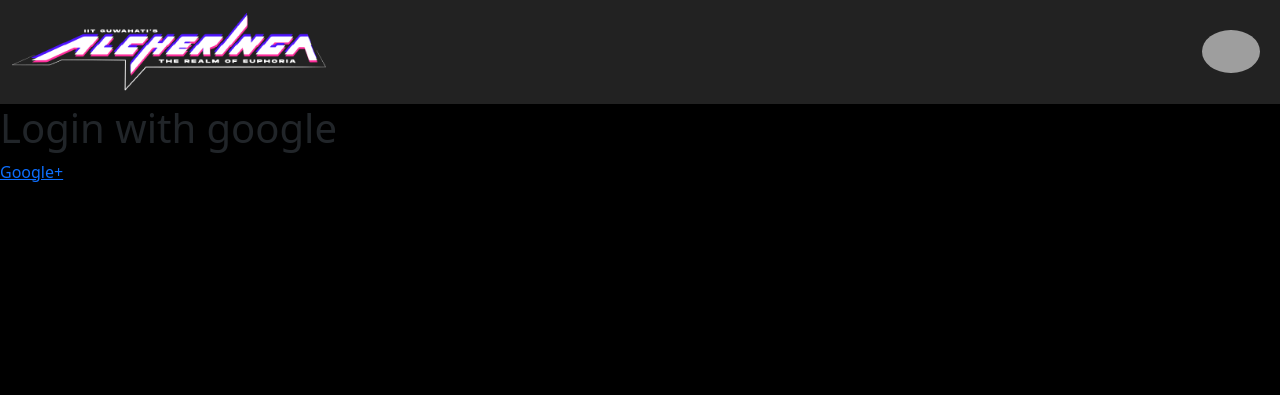
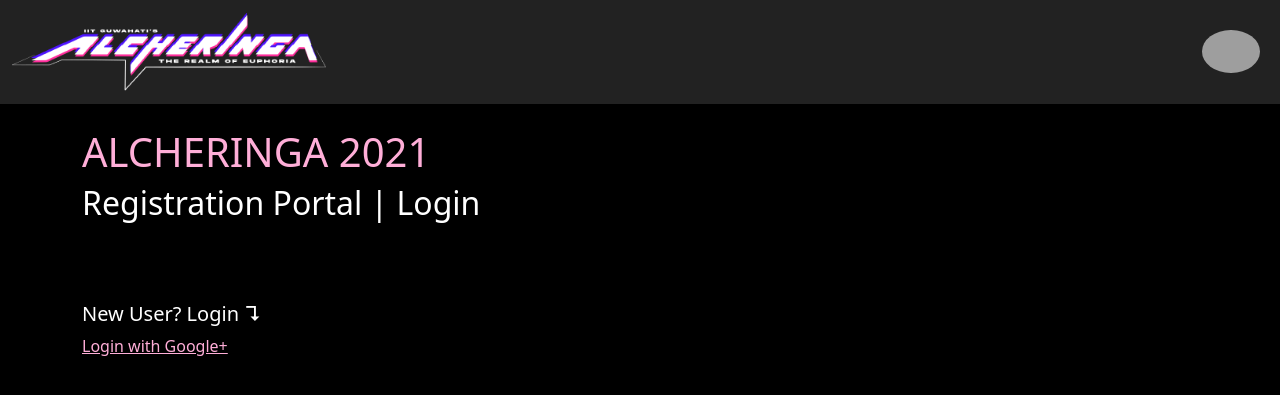
Before and after one commit to KunalSolanke/EventsPortal, a Django app: page /accounts/login/ in a window 1280 px wide. Shown: the top 395 px of the page. Run offline with Django 3.2, Linux system fonts and the light colour scheme; grey boxes are pictures that could not be loaded.

Commit message:
Added UI for Login/Signup

```diff
--- a/templates/accounts/login.html
+++ b/templates/accounts/login.html
@@ -1,24 +1,37 @@
-{% extends 'base.html'%} {% block title %} EventsPortal | login{% endblock %}
+{% extends 'base.html'%}
+{% block title %} EventsPortal | login{% endblock %}
 {% block content %}
-{% comment %} <form method="POST">
+
+<div class="container mt-4 text-white">
+    <h1 style="color: #FFAED8;;">ALCHERINGA 2021</h1>
+    <h2>Registration Portal | Login</h2>
+    <br><br>
+    {% comment %}
+    <form method="POST" class="mx-auto">
         {% csrf_token %}
         <!-- Email input -->
-    <div class="form-outline mb-4">
+        <div class="form-outline mb-4 col-lg-4 col-12 col-sm-12 col-md-4">
+            <label class="form-label" for="form1Example1">Email address</label>
             <input type="email" name="email" id="form1Example1" class="form-control" />
-        <label class="form-label" for="form1Example1">Email address</label>
         </div>
 
         <!-- Password input -->
-    <div class="form-outline mb-4">
+        <div class="form-outline mb-4 col-lg-4 col-12 col-sm-12 col-md-4">
+            <label class="form-label" for="form1Example2">Password</label>
             <input type="password" name="password" id="form1Example2" class="form-control" />
-        <label class="form-label" for="form1Example2">Password</label>
         </div>
 
         <!-- 2 column grid layout for inline styling -->
 
         <!-- Submit button -->
-    <button type="submit" class="btn btn-primary btn-block">Sign in</button>
-</form> {% endcomment %}
- <h1>Login with google</h1>
-<a href="{% url 'accounts:social:begin' 'google-oauth2' %}">Google+</a>
+        <button type="submit" class="btn btn-secondary btn-block">Sign in</button>
+    </form>
+    {% endcomment %}
+    <br>
+    <span>
+        <h5>New User? Login &#8628;</h5>
+        <a href="{% url 'accounts:social:begin' 'google-oauth2' %}" style="color: #FFAED8;">Login with Google+</a>
+    </span>
+</div>
+
 {% endblock %}
```
Lines whose indentation alone changed are shown as unchanged.
